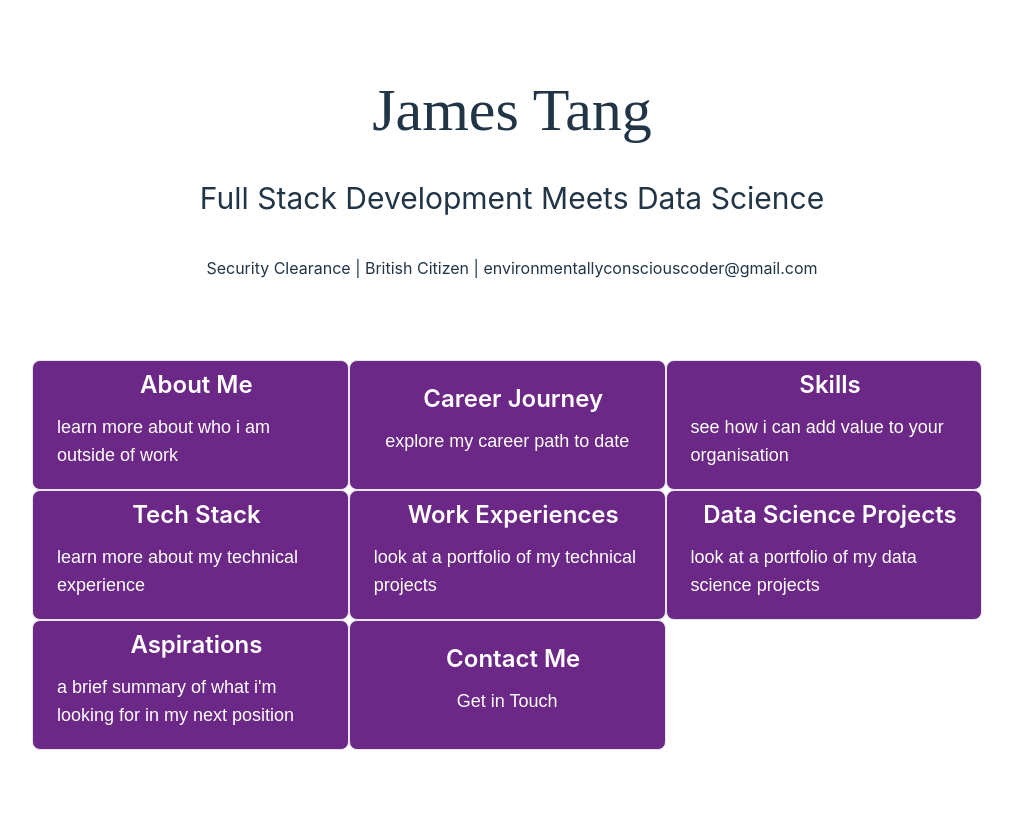
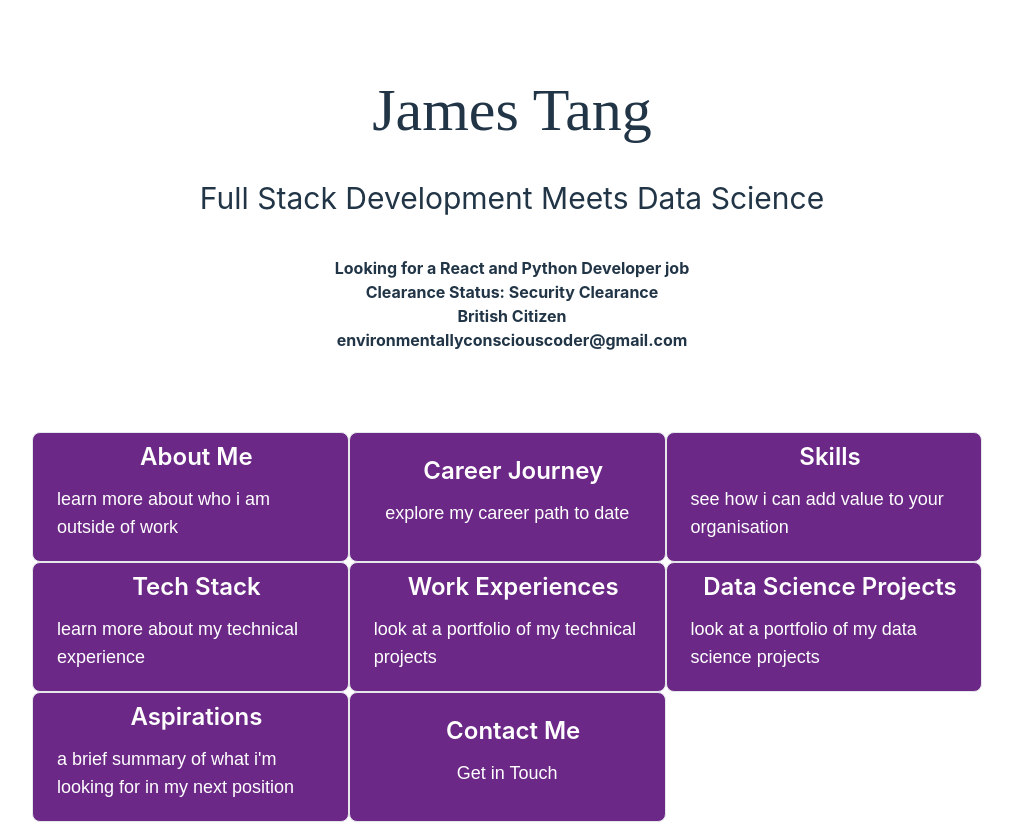
Before and after one commit to environmentallyconsciouscoder/personal-website, a React (Vite) app: page / in a window 1280 px wide. Shown: the top 824 px of the page, without its empty margins (128-1141 px from the left). Built offline with nearby package versions, Linux system fonts and the light colour scheme.

Commit message:
style: reduce margin for section and add/style text

```diff
--- a/src/App.tsx
+++ b/src/App.tsx
@@ -55,7 +55,7 @@ const Section = styled.div<{ $primary?: boolean; }>`
   align-items: center;
   justify-content: center;
   flex-direction: column;
-  margin: ${props => props.$primary ? "5rem 0" : "10rem 0"};
+  margin: ${props => props.$primary ? "0" : "10rem 0"};
 
   @media (max-width: 600px) {
     display: flex;
@@ -160,8 +160,10 @@ function App() {
       <MenuWrapper>
         <Header title="James Tang" type="header" />
         <Header title="Full Stack Development Meets Data Science" type="subheader" />
-        <Header title="Security Clearance | British Citizen | environmentallyconsciouscoder@gmail.com" type="thirdheader" />
-
+        <strong>Looking for a React and Python Developer job</strong>
+        <strong>Clearance Status: Security Clearance</strong>
+        <strong>British Citizen</strong>
+        <strong>environmentallyconsciouscoder@gmail.com</strong>
         <MenuSection>
           {menuItems.map((data, index) => (
             <MenuItem>
```
